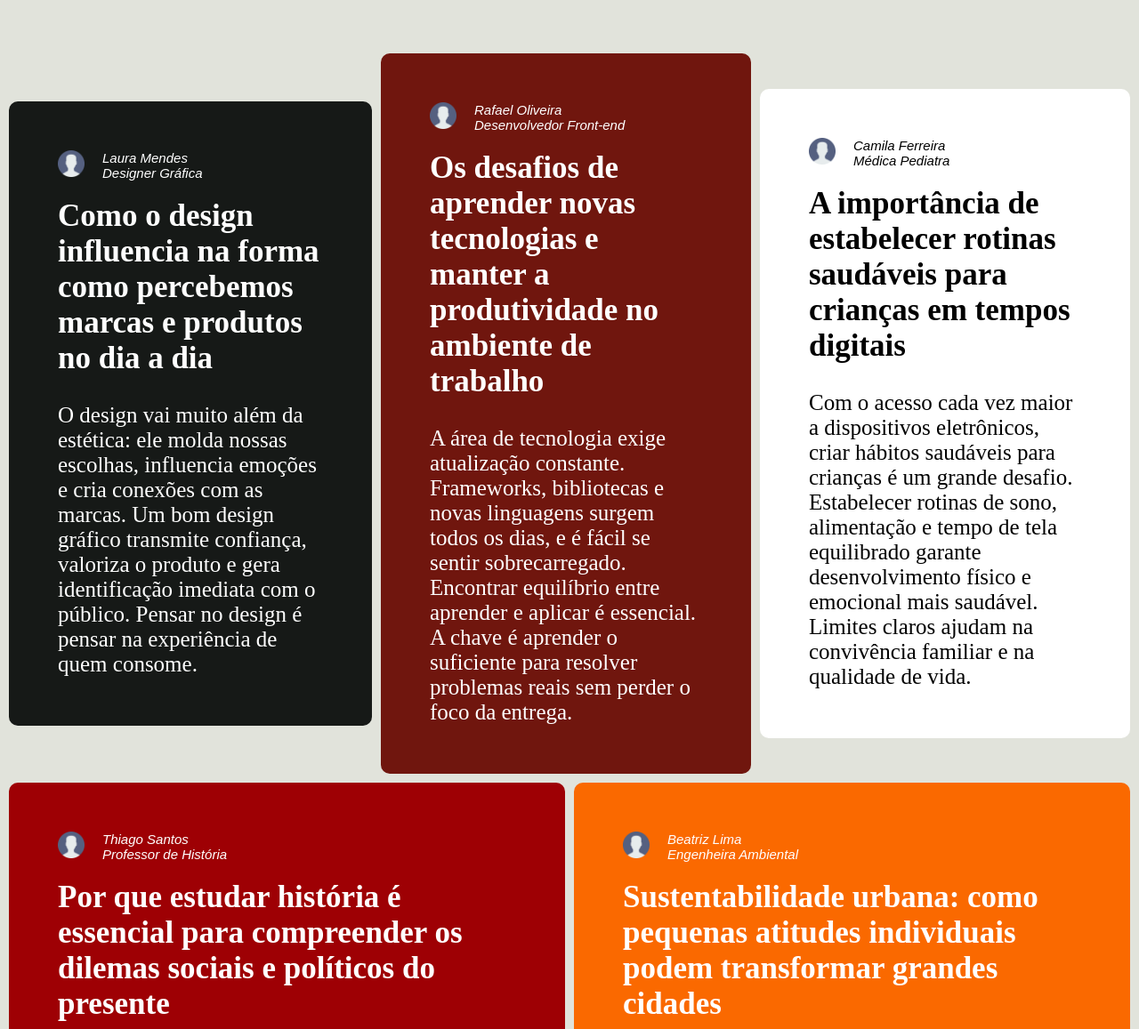
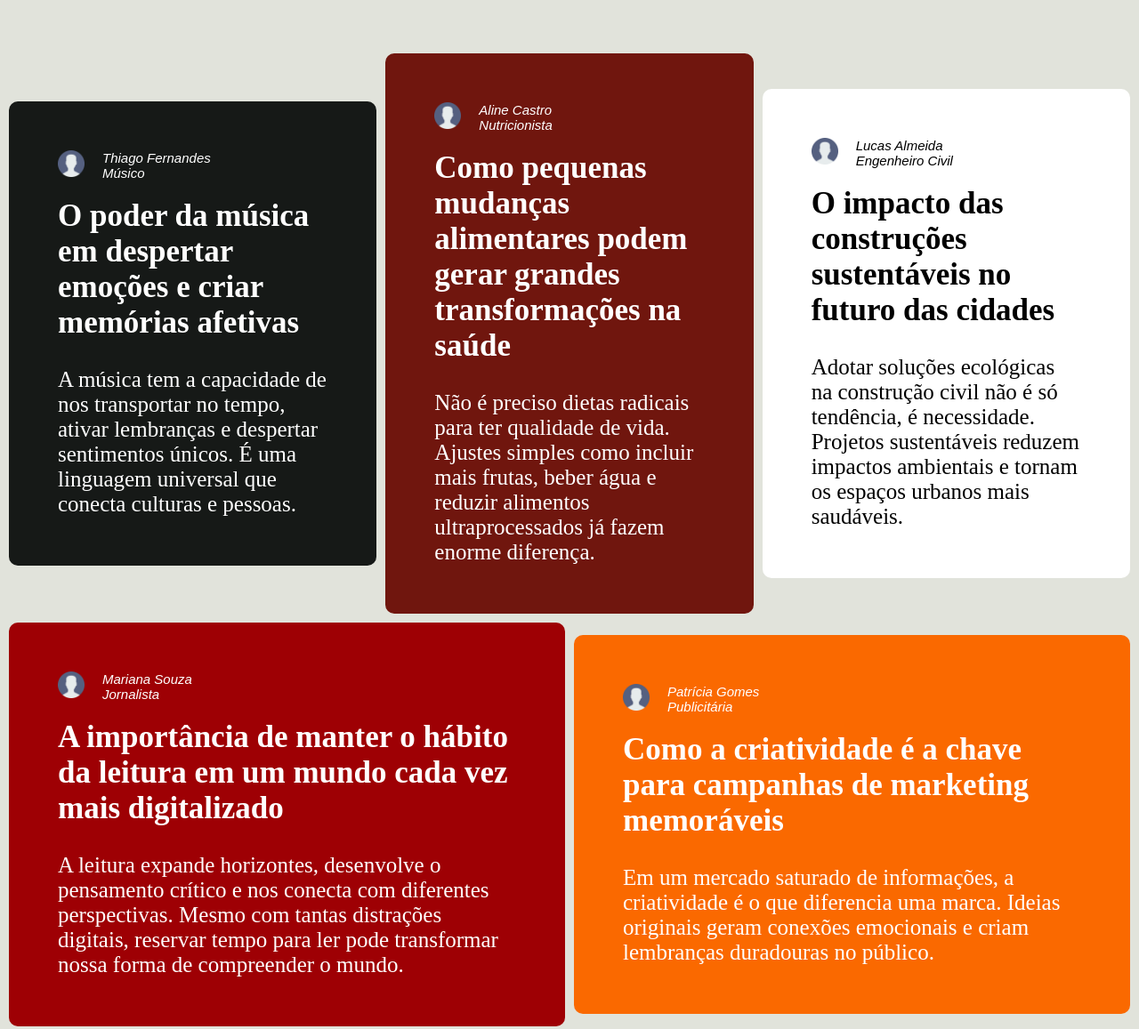
Before and after one commit to alands1999/blog, a plain HTML site: page index.html in a window 1280 px wide. Shown: the top 1157 px of the page at 89% size. Drawn offline with Linux system fonts and the light colour scheme.

Commit message:
Posts Dinamicos e animação de loading
- Criação de uma lista com os posts no documento dados.js
- Criação de funções para:
	- Retirar 5 posts aleatórios da lista
	- Exibir a lista com o método map
	- Atualizar a lista a um periodo de tempo
- Inserção de animação de loading

```diff
--- a/index.html
+++ b/index.html
@@ -6,86 +6,12 @@
     <title>Blog</title>
     <meta name="description" content="Blog de mensagens aleatórias">
     <link rel="stylesheet" href="style.css">
+    <script type="module" src="./scripts/funcoes.js" defer></script>
 </head>
 <body>
     <main>
-        <section class="container">
-            <article class="card1 cor_1">
-                <div>
-                    <div class="container-user">
-                        <img src="./assets/user.png" alt="icone de usuário" title="Imagem do usuário">
-                        <div class="container-names">
-                            <p>Laura Mendes</p>
-                            <p>Designer Gráfica</p>
-                        </div>
-                    </div>
-                    <div class="container-postagem">
-                        <h2>Como o design influencia na forma como percebemos marcas e produtos no dia a dia</h2>
-                        <p>O design vai muito além da estética: ele molda nossas escolhas, influencia emoções e cria conexões com as marcas. Um bom design gráfico transmite confiança, valoriza o produto e gera identificação imediata com o público. Pensar no design é pensar na experiência de quem consome.</p>
-                    </div>
-                </div>
-            </article>
-            <article class="card2 cor_2">
-                <div>
-                    <div class="container-user">
-                        <img src="./assets/user.png" alt="icone de usuário" title="Imagem do usuário">
-                        <div class="container-names">
-                            <p>Rafael Oliveira</p>
-                            <p>Desenvolvedor Front-end</p>
-                        </div>
-                    </div>
-                    <div class="container-postagem">
-                        <h2>Os desafios de aprender novas tecnologias e manter a produtividade no ambiente de trabalho</h2>
-                        <p>A área de tecnologia exige atualização constante. Frameworks, bibliotecas e novas linguagens surgem todos os dias, e é fácil se sentir sobrecarregado. Encontrar equilíbrio entre aprender e aplicar é essencial. A chave é aprender o suficiente para resolver problemas reais sem perder o foco da entrega.</p>
-                    </div>
-                </div>
-            </article>
-            <article class="card3 cor_3">
-                <div>
-                    <div class="container-user">
-                        <img src="./assets/user.png" alt="icone de usuário" title="Imagem do usuário">
-                        <div class="container-names">
-                            <p>Camila Ferreira</p>
-                            <p>Médica Pediatra</p>
-                        </div>
-                    </div>
-                    <div class="container-postagem">
-                        <h2>A importância de estabelecer rotinas saudáveis para crianças em tempos digitais</h2>
-                        <p>Com o acesso cada vez maior a dispositivos eletrônicos, criar hábitos saudáveis para crianças é um grande desafio. Estabelecer rotinas de sono, alimentação e tempo de tela equilibrado garante desenvolvimento físico e emocional mais saudável. Limites claros ajudam na convivência familiar e na qualidade de vida.</p>
-                    </div>
-                </div>
-            </article>
-            <article class="card4 cor_4">
-                <div>
-                    <div class="container-user">
-                        <img src="./assets/user.png" alt="icone de usuário" title="Imagem do usuário">
-                        <div class="container-names">
-                            <p>Thiago Santos</p>
-                            <p>Professor de História</p>
-                        </div>
-                    </div>
-                    <div class="container-postagem">
-                        <h2>Por que estudar história é essencial para compreender os dilemas sociais e políticos do presente</h2>
-                        <p>A história não é apenas sobre o passado. Ela ajuda a entender nossas origens, nossas escolhas e os erros já cometidos. Ao conhecer o que veio antes, conseguimos interpretar melhor os acontecimentos atuais e construir alternativas mais conscientes para o futuro. Estudar história é, acima de tudo, aprender a refletir.</p>
-                    </div>
-                </div>
-            </article>
-            <article class="card5 cor_5">
-                <div>
-                    <div class="container-user">
-                        <img src="./assets/user.png" alt="icone de usuário" title="Imagem do usuário">
-                        <div class="container-names">
-                            <p>Beatriz Lima</p>
-                            <p>Engenheira Ambiental</p>
-                        </div>
-                    </div>
-                    <div class="container-postagem">
-                        <h2>Sustentabilidade urbana: como pequenas atitudes individuais podem transformar grandes cidades</h2>
-                        <p>O impacto ambiental das cidades cresce a cada ano. Mas pequenas mudanças, como separar o lixo, reduzir o uso de plásticos e optar pelo transporte coletivo, já trazem resultados significativos. A soma das escolhas individuais tem poder transformador, e pode tornar os centros urbanos mais verdes e sustentáveis.</p>
-                    </div>
-                </div>
-            </article>
-        </section>
+        <div id="loader" class="loader" style="display: none;"></div> <!-- Div que contém a animação de loader-->
+        <section class="container" id="container_principal" style="visibility: hidden;"></section>
     </main>
 
 </body>
--- /dev/null
+++ b/scripts/dados.js
@@ -0,0 +1,94 @@
+const posts = [
+  {
+    usuario: "Mariana Souza",
+    profissao: "Jornalista",
+    titulo: "A importância de manter o hábito da leitura em um mundo cada vez mais digitalizado",
+    postagem: "A leitura expande horizontes, desenvolve o pensamento crítico e nos conecta com diferentes perspectivas. Mesmo com tantas distrações digitais, reservar tempo para ler pode transformar nossa forma de compreender o mundo."
+  },
+  {
+    usuario: "Ricardo Lima",
+    profissao: "Desenvolvedor Web",
+    titulo: "Por que aprender lógica de programação é essencial antes de mergulhar em qualquer linguagem",
+    postagem: "Entender lógica é como aprender a pensar de forma estruturada. Isso facilita o aprendizado de qualquer linguagem e ajuda a resolver problemas de maneira eficiente, criando soluções mais criativas e funcionais."
+  },
+  {
+    usuario: "Fernanda Torres",
+    profissao: "Arquiteta",
+    titulo: "Como pequenos detalhes na arquitetura influenciam o bem-estar dentro de casa",
+    postagem: "Luz natural, ventilação e organização do espaço podem impactar diretamente nosso humor e produtividade. Um bom projeto arquitetônico vai muito além da estética: ele promove qualidade de vida."
+  },
+  {
+    usuario: "Carlos Mendes",
+    profissao: "Professor de História",
+    titulo: "Por que estudar história é fundamental para entender os desafios do presente",
+    postagem: "A história nos mostra padrões, erros e acertos que se repetem ao longo do tempo. Conhecer o passado é essencial para tomar decisões mais conscientes e construir um futuro mais justo."
+  },
+  {
+    usuario: "Aline Castro",
+    profissao: "Nutricionista",
+    titulo: "Como pequenas mudanças alimentares podem gerar grandes transformações na saúde",
+    postagem: "Não é preciso dietas radicais para ter qualidade de vida. Ajustes simples como incluir mais frutas, beber água e reduzir alimentos ultraprocessados já fazem enorme diferença."
+  },
+  {
+    usuario: "Eduardo Silva",
+    profissao: "Fotógrafo",
+    titulo: "A fotografia como forma de eternizar memórias e contar histórias únicas",
+    postagem: "Cada clique carrega um pedaço da realidade e um olhar particular do fotógrafo. Mais do que técnica, fotografar é traduzir emoções em imagens que permanecem para sempre."
+  },
+  {
+    usuario: "Juliana Ribeiro",
+    profissao: "Psicóloga",
+    titulo: "A importância de cuidar da saúde mental em tempos de excesso de informação",
+    postagem: "Vivemos conectados e expostos a uma enxurrada de notícias e cobranças. Reservar tempo para relaxar, praticar autocuidado e, se necessário, buscar ajuda profissional é essencial."
+  },
+  {
+    usuario: "Lucas Almeida",
+    profissao: "Engenheiro Civil",
+    titulo: "O impacto das construções sustentáveis no futuro das cidades",
+    postagem: "Adotar soluções ecológicas na construção civil não é só tendência, é necessidade. Projetos sustentáveis reduzem impactos ambientais e tornam os espaços urbanos mais saudáveis."
+  },
+  {
+    usuario: "Patrícia Gomes",
+    profissao: "Publicitária",
+    titulo: "Como a criatividade é a chave para campanhas de marketing memoráveis",
+    postagem: "Em um mercado saturado de informações, a criatividade é o que diferencia uma marca. Ideias originais geram conexões emocionais e criam lembranças duradouras no público."
+  },
+  {
+    usuario: "Thiago Fernandes",
+    profissao: "Músico",
+    titulo: "O poder da música em despertar emoções e criar memórias afetivas",
+    postagem: "A música tem a capacidade de nos transportar no tempo, ativar lembranças e despertar sentimentos únicos. É uma linguagem universal que conecta culturas e pessoas."
+  },
+  {
+    usuario: "Camila Martins",
+    profissao: "Enfermeira",
+    titulo: "O valor do cuidado humanizado na área da saúde",
+    postagem: "Mais do que técnicas e medicamentos, o acolhimento e a escuta fazem parte do tratamento. O cuidado humanizado gera confiança e melhora a recuperação dos pacientes."
+  },
+  {
+    usuario: "André Carvalho",
+    profissao: "Economista",
+    titulo: "Como a educação financeira pode transformar realidades pessoais e sociais",
+    postagem: "Saber administrar dinheiro é essencial para conquistar independência e segurança. Pequenos hábitos de controle financeiro podem mudar totalmente a relação com o futuro."
+  },
+  {
+    usuario: "Isabela Duarte",
+    profissao: "Ilustradora",
+    titulo: "A importância da arte digital na comunicação e no entretenimento moderno",
+    postagem: "A ilustração digital tornou-se parte do nosso cotidiano, desde propagandas até jogos e filmes. Ela traduz ideias em imagens e amplia as formas de expressão artística."
+  },
+  {
+    usuario: "Marcelo Oliveira",
+    profissao: "Treinador Esportivo",
+    titulo: "Por que a disciplina é mais importante que a motivação nos treinos",
+    postagem: "A motivação pode ser passageira, mas a disciplina garante constância. Criar hábitos sólidos é o que realmente traz resultados duradouros no esporte e na saúde."
+  },
+  {
+    usuario: "Renata Lopes",
+    profissao: "Cientista de Dados",
+    titulo: "Como os dados estão moldando o futuro das empresas e da sociedade",
+    postagem: "A análise de dados vai além de gráficos e números. Ela revela padrões, antecipa tendências e ajuda a tomar decisões estratégicas que impactam diretamente no sucesso."
+  }
+];
+
+export default posts;
--- /dev/null
+++ b/scripts/funcoes.js
@@ -0,0 +1,50 @@
+import posts from './dados.js';
+let container = document.getElementById('container_principal'); //Section responsável por armazerar os posts
+
+
+function embaralharLista(lista){ //Função para embaralhar a lista de dados
+
+    return lista.sort(() => Math.random() - 0.5).slice(0, 5);
+
+}
+
+function exibirPosts (){
+
+    let dadosAleatorios = embaralharLista(posts); //Variavél com os posts aleatórios
+
+    container.style.visibility = 'visible'; //Torna o container visivel
+    container.innerHTML = dadosAleatorios.map((data, index) =>
+        `
+            <article class="card1 cor_${index +1}">
+                <div>
+                    <div class="container-user">
+                        <img src="./assets/user.png" alt="icone de usuário" title="Imagem do usuário">
+                        <div class="container-names">
+                            <p>${data.usuario}</p>
+                            <p>${data.profissao}</p>
+                        </div>
+                    </div>
+                    <div class="container-postagem">
+                        <h2>${data.titulo}</h2>
+                        <p>${data.postagem}</p>
+                    </div>
+                </div>
+            </article>
+        `
+    ).join("") //Evita aparecer "," após cada elemento
+}
+
+function exibirComLoader(){
+    const loader = document.getElementById('loader');
+    loader.style.display = 'block'; //Mostrar o loader
+    container.style.visibility =  'hidden'; //esconde os posts
+
+    setTimeout(() => {
+        loader.style.display = 'none';
+        exibirPosts();
+    }, 2000);
+}
+
+
+exibirComLoader()
+setInterval(() => exibirComLoader(), 30000) //Atualiza os posts a cada 30 segundos
```
Also changed, not shown: style.css (+26 -0 lines).
